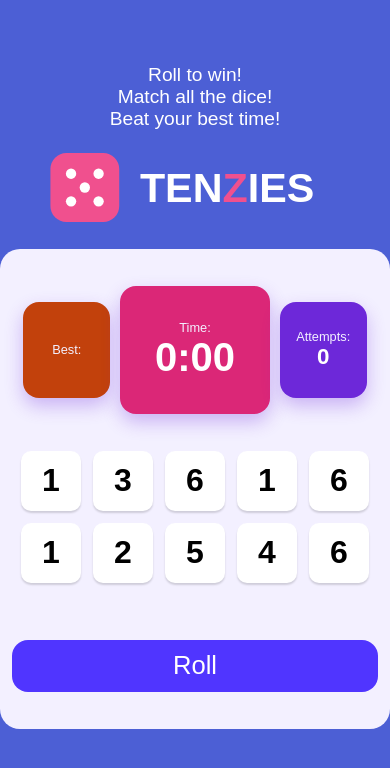
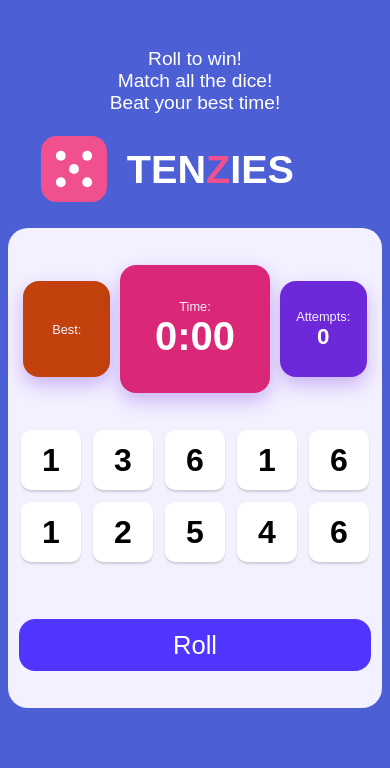
Before and after one commit to itsjohnnyproano/tenzies-react, a React (Vite) app: page / in a window 390 px wide. Shown: the top 768 px of the page. Built offline with nearby package versions, Linux system fonts and the light colour scheme.

Commit message:
added fix to header and left padding bug

```diff
--- a/src/index.css
+++ b/src/index.css
@@ -4,13 +4,11 @@
 
 body {
   font-family: Karla, sans-serif;
-  margin: 0 auto;
   background-color: #4C5FD5;
   max-width: 420px;
   height: 100vh;
   display: flex;
   flex-direction: column;
-  /* justify-content: center; */
   align-items: center;
   text-align: center;
 }
@@ -21,7 +19,7 @@ header {
 
 img {
   width: 100%;
-  margin: 0 0 0 1rem;
+  /* margin: 0 0 0 2rem; */
 }
 
 header > h1 {
@@ -48,6 +46,7 @@ div#root {
 main {
   background-color: #F3F0FF;
   /* height: 100%; */
+  width: 100%;
   height: 120%;
   border-radius: 20px;
   display: flex;
@@ -182,6 +181,10 @@ button.roll-dice {
 
 @media (max-width: 480px) {
 
+  header {
+    margin-top: 2.5rem;
+  }
+
   .dice-container {
     gap: 12px;
     padding-inline: 12px;
```
